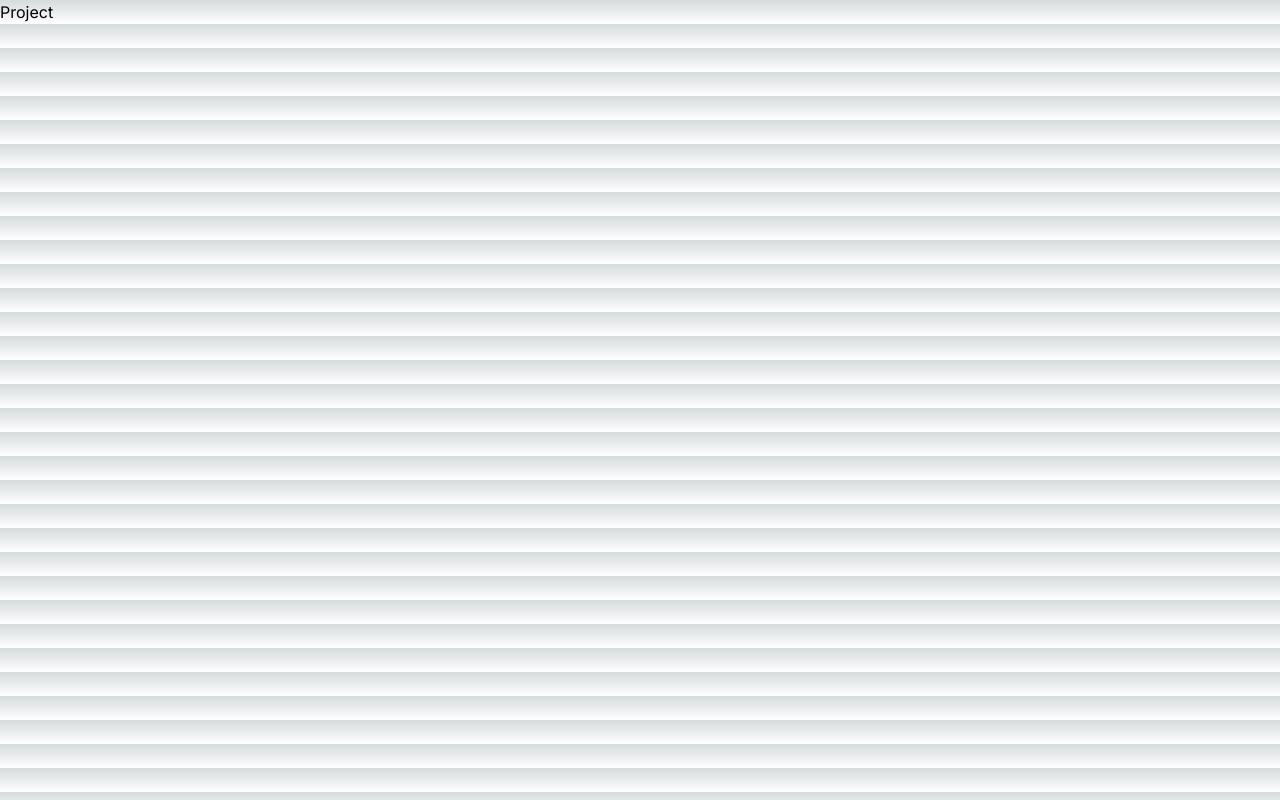
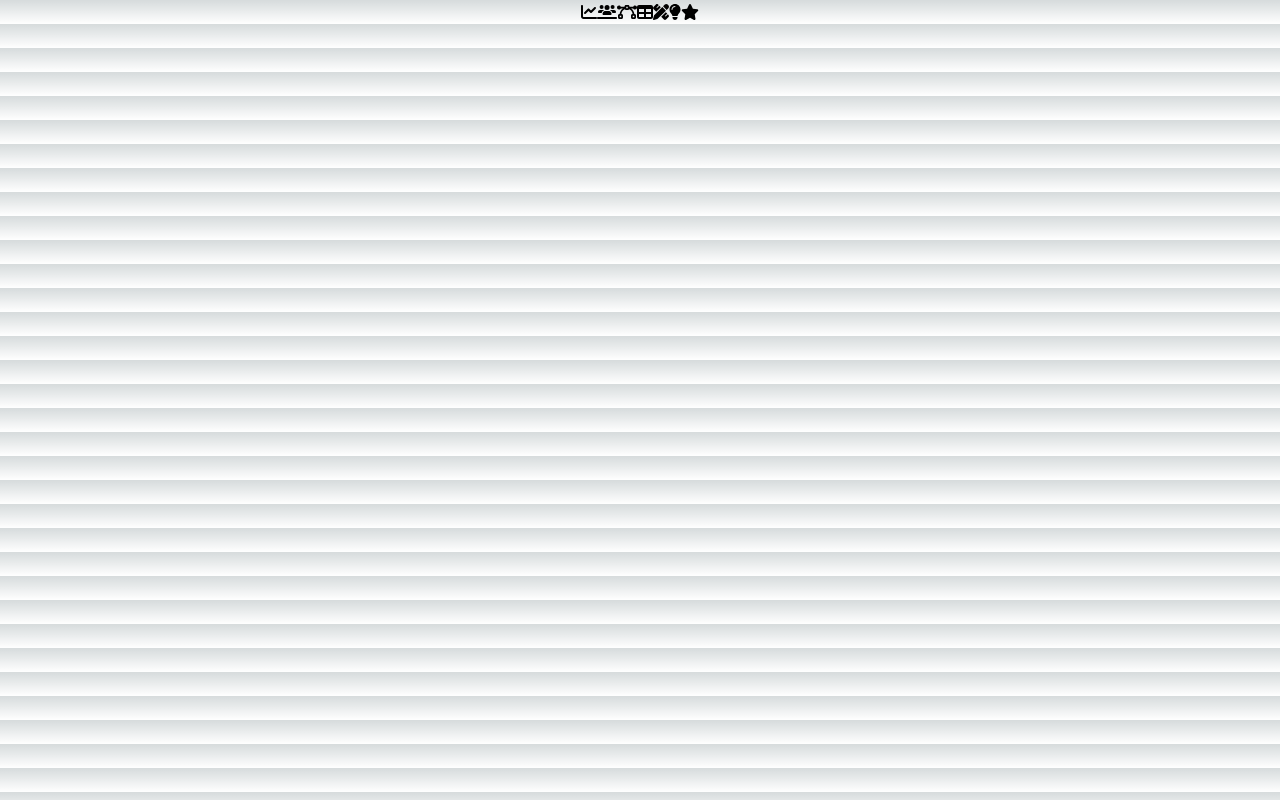
Before and after one commit to 202303-PRM-TR-FEW/capstone-learning-app-team-6, a Next.js app: page / in a window 1280 px wide. Built offline with nearby package versions, Linux system fonts and the light colour scheme.

Commit message:
Categories Wael

```diff
--- a/app/globals.css
+++ b/app/globals.css
@@ -18,10 +18,38 @@
 
 body {
   color: rgb(var(--foreground-rgb));
-  background: linear-gradient(
-      to bottom,
+  background: linear-gradient(to bottom,
       transparent,
-      rgb(var(--background-end-rgb))
-    )
-    rgb(var(--background-start-rgb));
+      rgb(var(--background-end-rgb))) rgb(var(--background-start-rgb));
+  box-sizing: border-box;
 }
+
+.parent {
+  text-align: center;
+}
+
+li {
+  display: inline-block;
+  padding-top: 10px;
+  font-size: 15px;
+  background-color: white;
+  border-radius: 20px;
+  width: 150px;
+  height: 70px;
+  margin: 20px;
+  padding-top: 20px;
+  padding-bottom: 30px;
+}
+
+li:hover {
+  border: 2px solid rgb(46 141 255);
+  background-color: rgb(232 239 246);
+  color: rgb(46 141 255);
+}
+
+.text {
+  font-size: 15px;
+  font-weight: 500;
+  font-family: 'Courier New', Courier, monospace;
+  margin-top: 10px;
+}
--- a/app/page.js
+++ b/app/page.js
@@ -1,9 +1,37 @@
 import Image from "next/image";
+import "@fortawesome/fontawesome-free/css/all.min.css";
+import "@fortawesome/fontawesome-free/js/all.js";
+
+let category = [
+  { icon: "fa-solid fa-chart-line", name: "Sales" },
+  { icon: "fa-solid fa-users-line", name: "HR" },
+  { icon: "fa-solid fa-bezier-curve", name: "Drawing" },
+  { icon: "fa-solid fa-table", name: "Big Data" },
+  { icon: "fa-solid fa-pen-ruler", name: "Design" },
+  { icon: "fa-solid fa-lightbulb", name: "Markiting" },
+  { icon: "fa-solid fa-star", name: "Astronomy" },
+];
 
 export default function Home() {
   return (
     <main>
-      <h1>Project</h1>
+      <Categories />
     </main>
   );
 }
+
+function Categories() {
+  return (
+    <div className="parent">
+      <ul className="container">
+        {category.map((category) => (
+          <>
+            <li className={category.icon}>
+              <p className="text">{category.name}</p>
+            </li>
+          </>
+        ))}
+      </ul>
+    </div>
+  );
+}
```
Also changed, not shown: package.json (+9 -2 lines), 1 other file (tests, documents, lock files or other folders).
